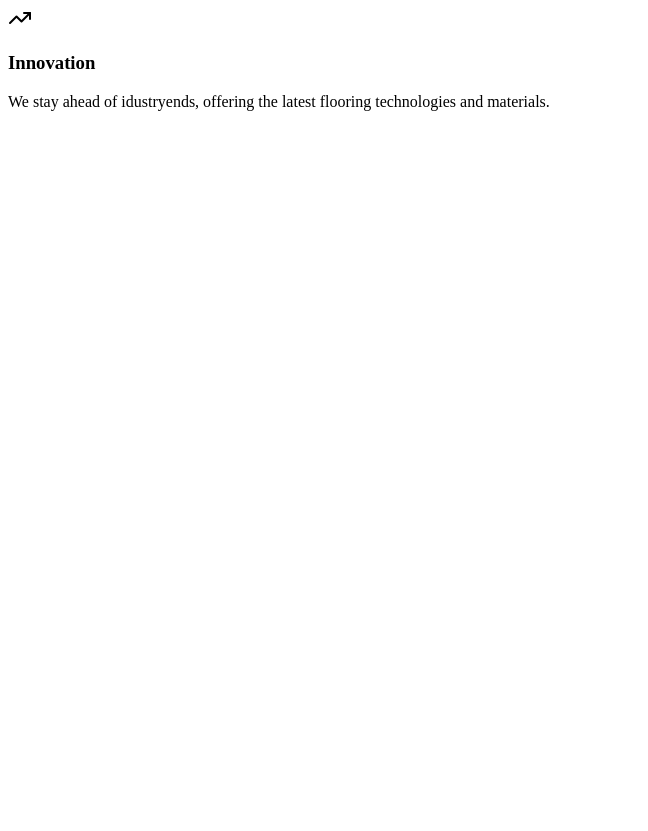
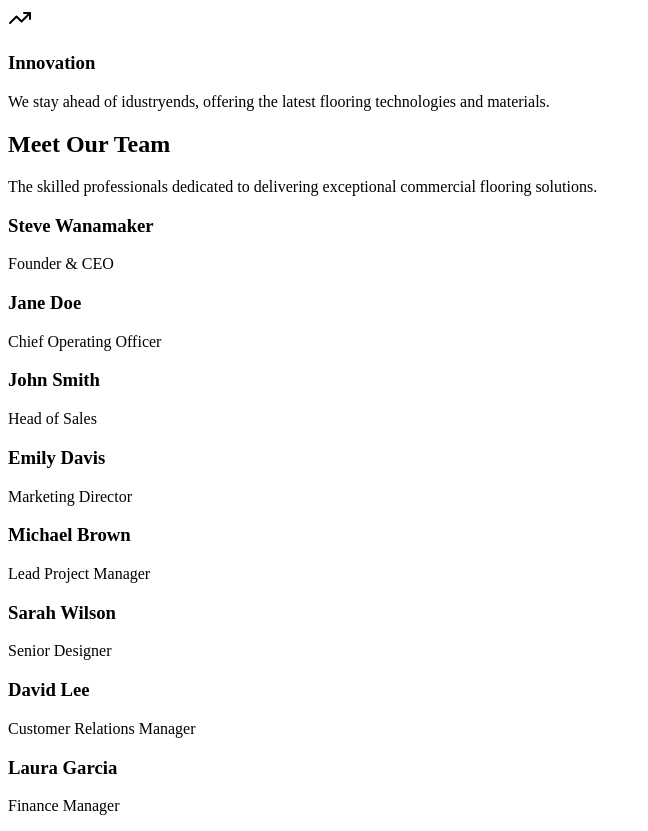
Before and after one commit to FSDTeam-SAA/steve-wanamaker, a Next.js app: page /about in a window 1280 px wide. Shown: the part 3020-3851 px from the top of the page, without its empty margins (0-648 px from the left). Before the commit the page ends 3147 px from the top, so only its background shows below. Built offline with nearby package versions, Linux system fonts and the light colour scheme.

Commit message:
add: team section

```diff
--- a/app/about/page.tsx
+++ b/app/about/page.tsx
@@ -1,12 +1,16 @@
 import OurStory from "@/components/about/our-story";
 import OurValues from "@/components/about/our-values";
+import Team from "@/components/about/team";
 import React from "react";
+
+//
 
 export default function page() {
   return (
     <div className="bg-[url('/backgrounds/home-bg.jpg')]">
       <OurStory />
       <OurValues />
+      <Team />
     </div>
   );
 }
--- /dev/null
+++ b/components/about/team.tsx
@@ -0,0 +1,37 @@
+import React from "react";
+import TeamMembers from "@/data/team.json";
+
+export default function Team() {
+  return (
+    <section className="lg:pt-40 pt-32">
+      <div className="container mx-auto px-2 lg:px-0">
+        {/* Header */}
+        <div className="text-center mb-6 md:mb-12">
+          <h2 className="text-secondary text-2xl md:text-3xl font-semibold tracking-tighter mb-1">
+            Meet Our Team
+          </h2>
+          <p className="text-gray font-normal text-sm md:text-base">
+            The skilled professionals dedicated to delivering exceptional
+            commercial flooring solutions.
+          </p>
+        </div>
+        <div className="grid grid-cols-1 md:grid-cols-2 lg:grid-cols-4 items-center lg:gap-8 gap-3">
+          {/* Team Member 1 */}
+          {TeamMembers.map((item, index) => (
+            <div
+              key={index}
+              className="border p-8 rounded-lg text-center lg:text-start space-y-2"
+            >
+              <h3 className="text-xl font-semibold text-[#343A40]">
+                {item.name}
+              </h3>
+              <p className="text-[#575F65] leading-relaxed">
+                {item.designation}
+              </p>
+            </div>
+          ))}
+        </div>
+      </div>
+    </section>
+  );
+}
--- a/components/shared/ReadyToStart.tsx
+++ b/components/shared/ReadyToStart.tsx
@@ -2,13 +2,15 @@
 import React from "react";
 import { Button } from "../ui/button";
 import { MoveLeft, MoveRight } from "lucide-react";
+
+//
 
 const ReadyToStart = () => {
   return (
     <section>
       {/* Use a valid Tailwind gradient class instead of an empty bg-[url()] */}
       <div className="container mx-auto px-4 py-16 md:py-20  ">
-        <div className="flex justify-center flex-col items-center text-center  py-16 md:py-20 px-4 md:px-8 rounded-lg shadow-lg border bg-[url('/readytostart.png')] opacity--0 bg-cover bg-center bg-no-repeat bg-[#CFE9BD]">
+        <div className="flex justify-center flex-col items-center text-center  py-16 md:py-20 px-4 md:px-8 bg-[url('/readytostart.png')] rounded-lg shadow-lg border opacity--0 bg-cover bg-center bg-no-repeat bg-[#CFE9BD]">
           <h2 className="text-gray-800 text-2xl md:text-3xl font-semibold tracking-tight mb-4">
             Ready to Start Your{" "}
             <span className="text-primary">Flooring Project?</span>
--- /dev/null
+++ b/data/team.json
@@ -0,0 +1,42 @@
+[
+  {
+    "name": "Steve Wanamaker",
+    "designation": "Founder & CEO",
+    "photo": "/team/steve.jpg"
+  },
+  {
+    "name": "Jane Doe",
+    "designation": "Chief Operating Officer",
+    "photo": "/team/steve.jpg"
+  },
+  {
+    "name": "John Smith",
+    "designation": "Head of Sales",
+    "photo": "/team/steve.jpg"
+  },
+  {
+    "name": "Emily Davis",
+    "designation": "Marketing Director",
+    "photo": "/team/steve.jpg"
+  },
+  {
+    "name": "Michael Brown",
+    "designation": "Lead Project Manager",
+    "photo": "/team/steve.jpg"
+  },
+  {
+    "name": "Sarah Wilson",
+    "designation": "Senior Designer",
+    "photo": "/team/steve.jpg"
+  },
+  {
+    "name": "David Lee",
+    "designation": "Customer Relations Manager",
+    "photo": "/team/steve.jpg"
+  },
+  {
+    "name": "Laura Garcia",
+    "designation": "Finance Manager",
+    "photo": "/team/steve.jpg"
+  }
+]
```
Also changed, not shown: components/shared/ServicesCard.tsx (+9 -5 lines), public/team/steve.jpg (added).
